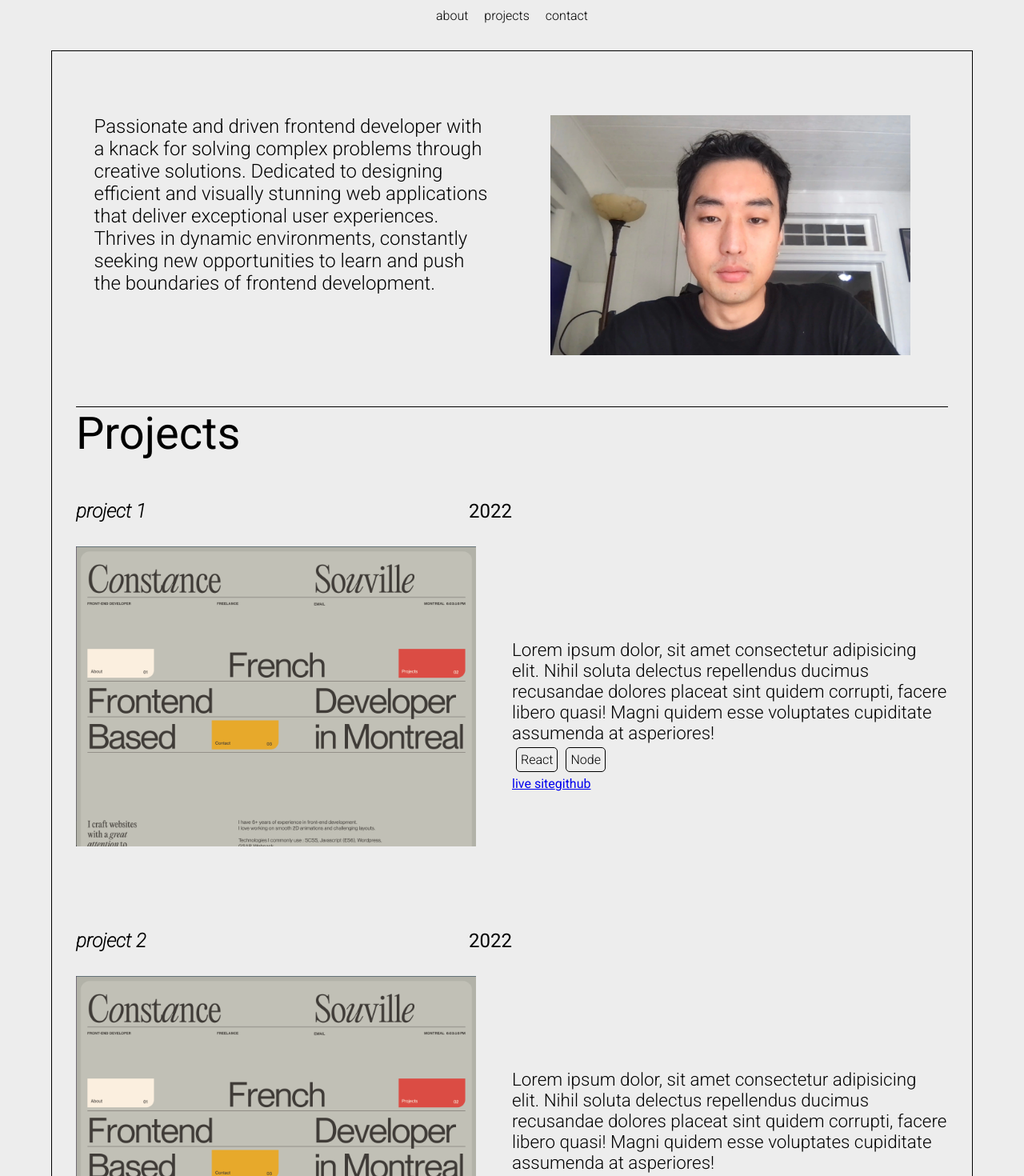
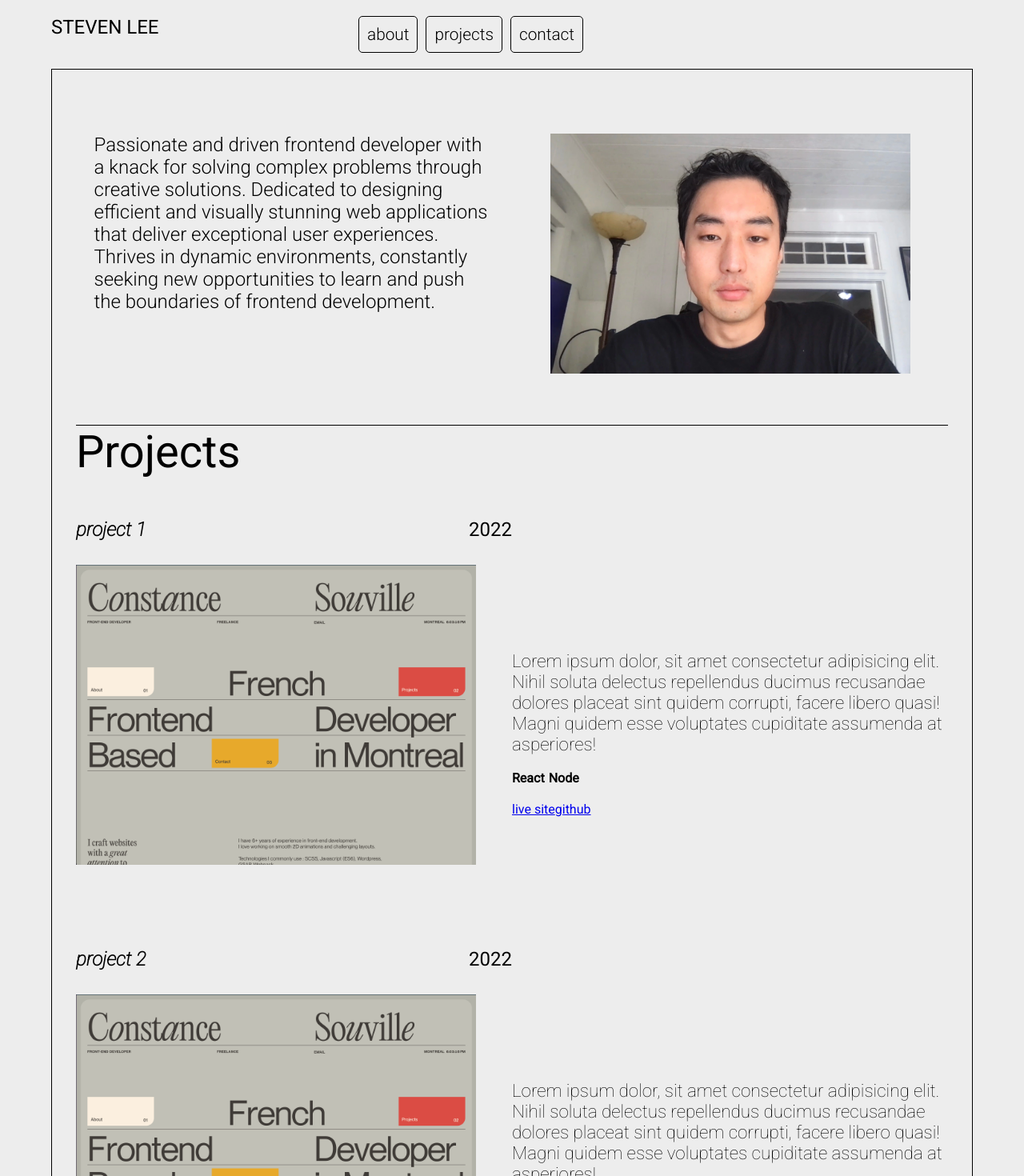
Before and after one commit to stvnlee890/Portfolio2.1, a React (Vite) app: page / in a window 1280 px wide. Shown: the top 1470 px of the page at 80% size. Built offline with nearby package versions, Linux system fonts and the light colour scheme.

Commit message:
Add name to nav

```diff
--- a/src/components/navBar/Nav.jsx
+++ b/src/components/navBar/Nav.jsx
@@ -6,24 +6,17 @@ export default function Nav() {
   const navUl = useRef(null);
 
   useLayoutEffect(() => {
-    const navList = [...navUl.current.children]
-    navList.forEach((ele) => {
-        navListAnimation(ele.children)
-    })
-  }, [])
+    const navList = [...navUl.current.children];
+    navListAnimation(navList);
+  }, []);
 
   return (
     <div className="nav-container">
-      <ul ref={navUl}>
-        <div className="list-wrapper">
-          <li>about</li>
-        </div>
-        <div className="list-wrapper">
-          <li>projects</li>
-        </div>
-        <div className="list-wrapper">
-          <li>contact</li>
-        </div>
+      <p className="name">STEVEN LEE</p>
+      <ul ref={navUl} className="list-wrapper">
+        <li>about</li>
+        <li>projects</li>
+        <li>contact</li>
       </ul>
     </div>
   );
--- a/src/components/navBar/nav.css
+++ b/src/components/navBar/nav.css
@@ -1,17 +1,31 @@
 .nav-container {
   display: flex;
+  display: grid;
+  grid-template-columns: .5fr 1fr;
   justify-content: center;
+  margin: 20px auto;
+  width: 90%;
+  max-width: 1200px;
+}
+
+.name {
+    font-size: 1.5rem;
 }
 
 .list-wrapper {
   overflow: hidden;
-  display: inline-block;
+  display: block;
   padding: 10px;
 }
 .list-wrapper > li {
-  list-style: none;
+  display: inline-block;
   font-weight: 300;
-  transform: translateY(40px);
+  border: 1px solid black;
+  border-radius: 5px;
+  margin-right: 10px;
+  font-size: 1.3rem;
+  padding: 10px;
+  transform: translateY(50px);
 }
 
 .nav-container > ul {
--- a/src/components/projects/projects.css
+++ b/src/components/projects/projects.css
@@ -1,4 +1,4 @@
-.projects-header{
+.projects-header {
   overflow: hidden;
 }
 
@@ -17,12 +17,11 @@
 }
 
 .built-with {
-    border: 1px solid black;
-    font-weight: 300;
+  font-weight: bold;
   border-radius: 5px;
   display: inline-block;
-    padding: 5px;
-    margin: 5px;
+  padding-right: 5px;
+  margin: 20px 0 20px 0;
 }
 
 .built-wrapper {
@@ -54,7 +53,7 @@
 }
 
 .project-desc {
-    font-weight: 300;
+  font-weight: 200;
   font-size: 1.4rem;
 }
 
--- a/src/utils/animations/animations.js
+++ b/src/utils/animations/animations.js
@@ -1,26 +1,27 @@
 import { gsap, Power4 }from 'gsap'
 const tl = gsap.timeline()
+
 export function navListAnimation(element) {
     gsap.to(element, {
         y: 0,
         ease: Power4.easeInOut,
         duration: 1,
+        stagger: .2,
     })
 }
 
-export function lineAnimation(element, element2, element3) {
-    console.log(element2.innerText)
-    tl.to(element, {
+export function lineAnimation(line, title, container) {
+    tl.to(line, {
         width: '100%',
         ease: Power4.easeIn,
         duration: .5
     })
-    tl.to(element2, {
+    tl.to(title, {
         y: 0,
         ease: Power4.easeInOut,
         duration: 1
     })
-    tl.to(element3, {
+    tl.to(container, {
         opacity: 1,
         ease: Power4.easeInOut,
         duration: 1.5
```
Lines whose indentation alone changed are shown as unchanged.
